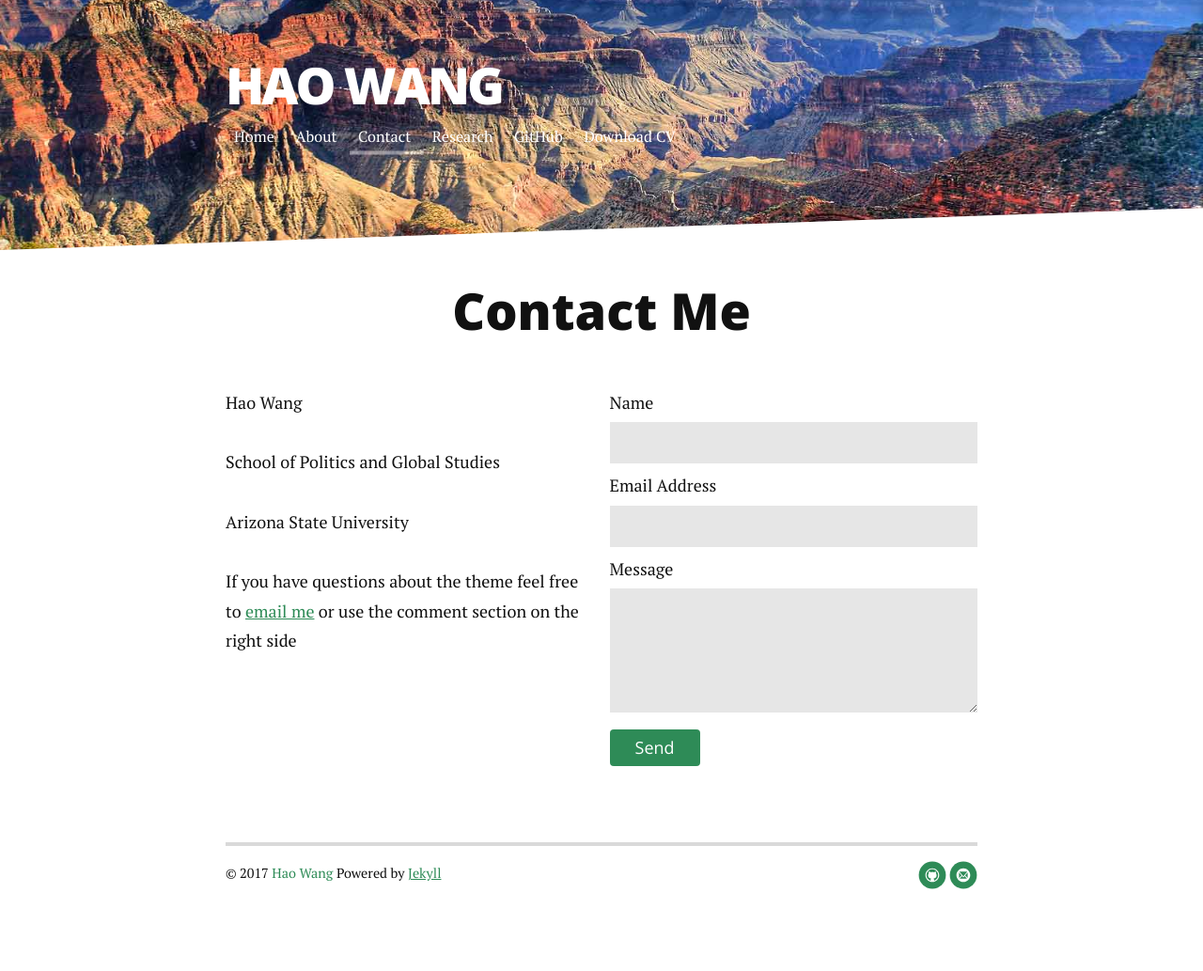
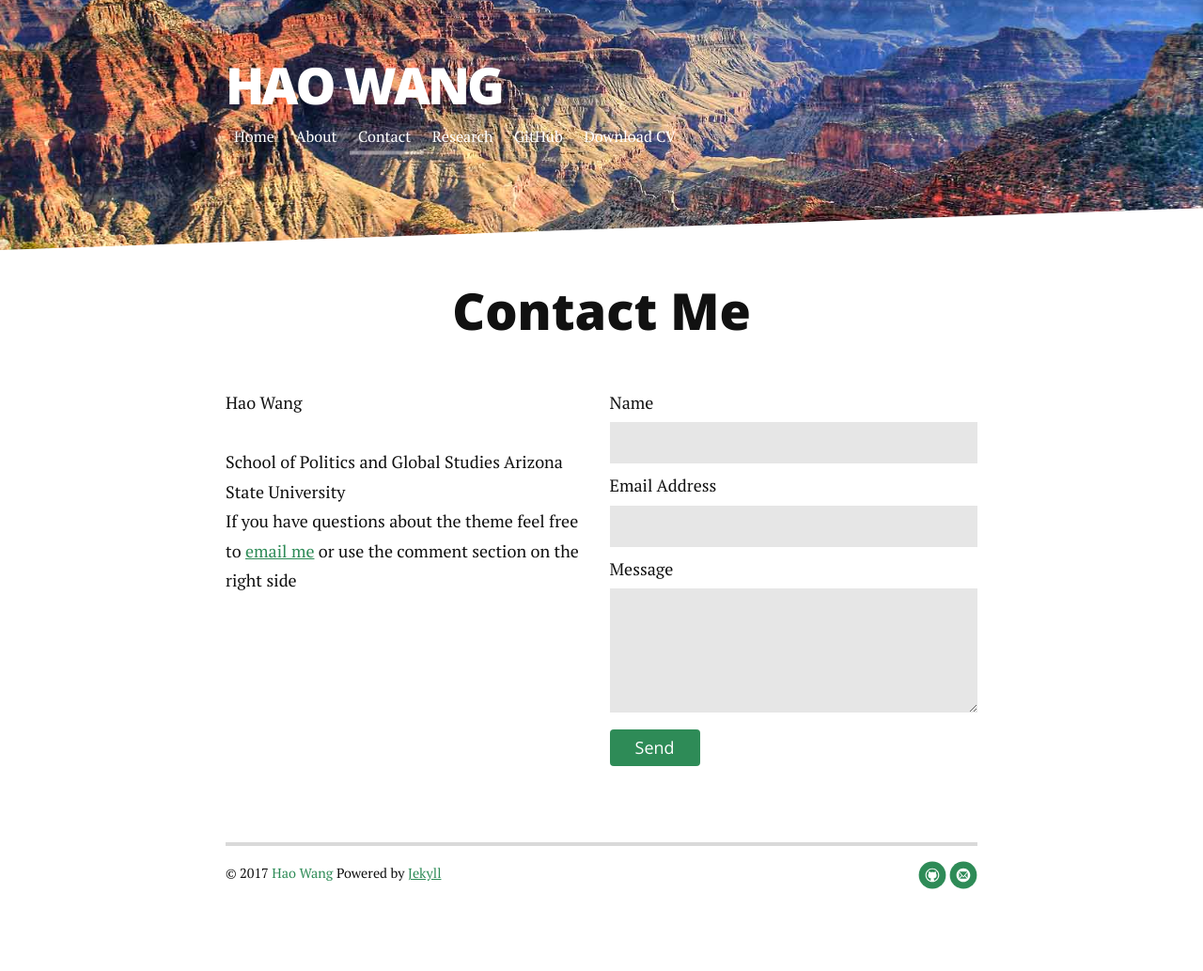
Before and after one commit to haowang666/haowang666.github.io, a Jekyll site: the page built from contact.md, in a window 1280 px wide. Shown: the whole page at 94% size. Built offline with Jekyll 4.4.1, drawn with Linux system fonts in a browser that asks for light colours; nearby versions of some CDN libraries.

```diff
--- a/contact.md
+++ b/contact.md
@@ -7,8 +7,11 @@ title: Contact
   <h1 class="pageTitle">Contact Me</h1>
   <div class="contactContent">
     <p>Hao Wang</p>
-    <p>School of Politics and Global Studies</p>
-    <p>Arizona State University</p>
+
+    School of Politics and Global Studies
+
+    Arizona State University
+
     <p>If you have questions about the theme feel free to <a href="mailto:haowang@asu.edu">email me</a> or use the comment section on the right side</p>
   </div>
   <form action="http://formspree.io/hao.w.nju@gmail.com" method="POST">
```
